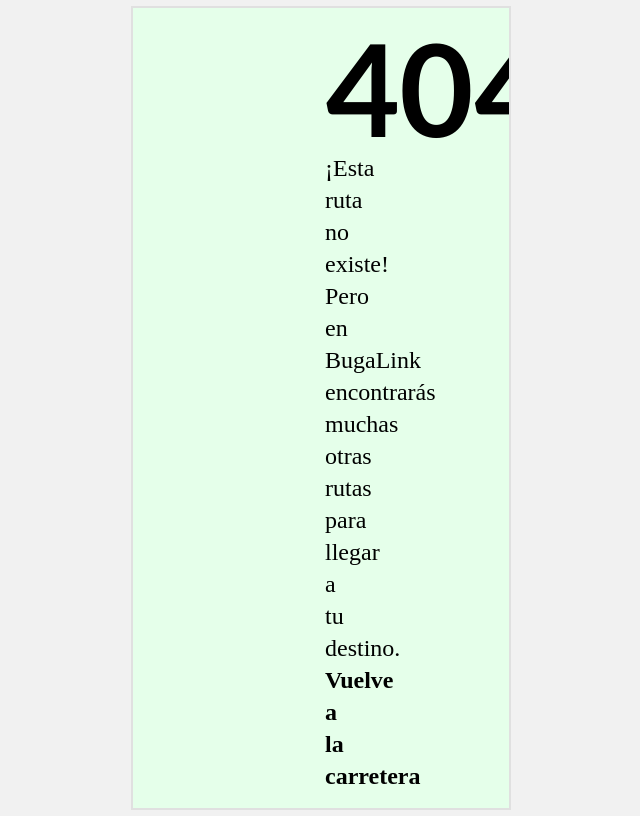
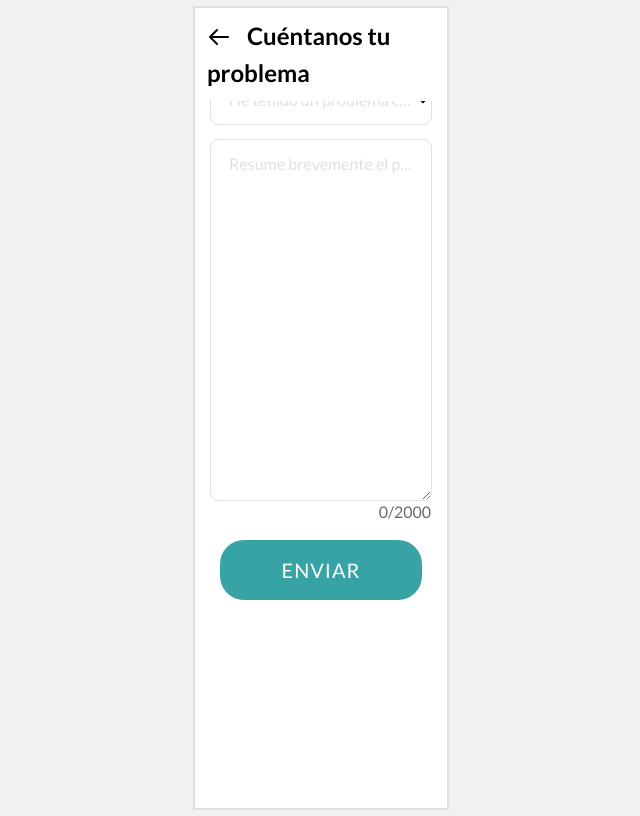
Before and after one commit to ISPP-Grupo5/BugaLink, a Next.js app in the folder bugalink-frontend/: page /users/qyahXxJc/rating/new/problem in a window 1280 px wide. Before the commit this address had no page. Shown: the whole page, without its empty margins (319-959 px from the left). Built offline with nearby package versions, Linux system fonts and the light colour scheme.

Commit message:
feat: report problem view

```diff
--- /dev/null
+++ b/bugalink-frontend/components/forms/SelectField/index.tsx
@@ -0,0 +1,54 @@
+type props = {
+  label: string;
+  id: string;
+  options: { value: string; label: string }[];
+  parentClassName?: string;
+  inputClassName?: string;
+  selectedOption?: string;
+  setSelectedOption?: (value: string) => void;
+};
+
+// Adapted from https://tailwind-elements.com/docs/standard/forms/select/
+export default function SelectField({
+  label,
+  id,
+  options,
+  parentClassName,
+  inputClassName,
+  selectedOption,
+  setSelectedOption,
+}: props) {
+  return (
+    <div
+      className={`flex relative ${parentClassName}`}
+      data-te-input-wrapper-init
+    >
+      <select
+        className={`peer block text-lg min-h-[auto] bg-transparent rounded-lg border-none outline outline-1 py-3 px-4 transition-all duration-200 ease-linear outline-light-gray focus:outline-turquoise motion-reduce:transition-none ${inputClassName}`}
+        onChange={(e) => setSelectedOption(e.target.value)}
+        value={selectedOption}
+        id={id}
+      >
+        <option value="" disabled hidden />
+        {options.map((option) => (
+          <option
+            key={option.value}
+            value={option.value}
+            className="checked:color-turquoise"
+          >
+            {option.label}
+          </option>
+        ))}
+      </select>
+      <label
+        onSelectCapture={(e) => e.preventDefault()}
+        htmlFor={id}
+        className={`pointer-events-none absolute top-0 left-3 mb-0 max-w-[90%] origin-[0_0] truncate pt-3 px-1.5 text-light-gray bg-transparent transition-all duration-200 ease-out peer-focus:-translate-y-5 peer-focus:scale-75 peer-focus:bg-white peer-focus:text-turquoise ${
+          selectedOption === '' ? '' : '-translate-y-5 scale-75 bg-white'
+        }  motion-reduce:transition-none`}
+      >
+        {label}
+      </label>
+    </div>
+  );
+}
--- /dev/null
+++ b/bugalink-frontend/components/forms/TextAreaField/index.tsx
@@ -0,0 +1,59 @@
+import { ChangeEvent, useState } from 'react';
+
+type props = {
+  fieldName: string;
+  content: string;
+  setContent: (value: string) => void;
+  parentClassName?: string;
+  inputClassName?: string;
+  maxLength?: number;
+};
+
+// Adapted from https://tailwind-elements.com/docs/standard/forms/textarea/
+export default function TextAreaField({
+  fieldName,
+  content,
+  setContent,
+  parentClassName,
+  inputClassName,
+  maxLength = 2000,
+}: props) {
+  const [counter, setCounter] = useState(0);
+
+  const onChangeTextarea = (e: ChangeEvent<HTMLTextAreaElement>) => {
+    setContent(e.target.value);
+    setCounter(e.target.value.length);
+  };
+
+  return (
+    <>
+      <div
+        className={`flex relative ${parentClassName}`}
+        data-te-input-wrapper-init
+      >
+        <textarea
+          className={`peer block text-lg min-h-[auto] bg-transparent rounded-lg border-none outline outline-1 py-3 px-4 transition-all duration-200 ease-linear outline-light-gray focus:outline-turquoise motion-reduce:transition-none ${inputClassName}`}
+          onChange={onChangeTextarea}
+          value={content}
+          id={fieldName}
+          rows={12}
+          maxLength={maxLength}
+        />
+        <label
+          onSelectCapture={(e) => e.preventDefault()} // Prevents context menu from opening when selecting text
+          htmlFor={fieldName}
+          className={`pointer-events-none absolute top-0 left-3 mb-0 max-w-[90%] origin-[0_0] truncate pt-3 px-1.5 text-light-gray bg-transparent transition-all duration-200 ease-out peer-focus:-translate-y-5 peer-focus:scale-75 peer-focus:bg-white peer-focus:text-turquoise ${
+            content === '' ? '' : '-translate-y-5 scale-75 bg-white'
+          }  motion-reduce:transition-none`}
+        >
+          {fieldName}
+        </label>
+      </div>
+      <div className="flex justify-end">
+        <p className="text-gray">
+          {counter}/{maxLength}
+        </p>
+      </div>
+    </>
+  );
+}
--- a/bugalink-frontend/components/forms/TextField/index.tsx
+++ b/bugalink-frontend/components/forms/TextField/index.tsx
@@ -1,14 +1,6 @@
 //type in  email, password...
 type props = {
-  type:
-    | 'text'
-    | 'email'
-    | 'password'
-    | 'number'
-    | 'date'
-    | 'tel'
-    | 'textarea'
-    | undefined;
+  type: 'text' | 'email' | 'password' | 'number' | 'date' | 'tel' | undefined;
   fieldName: string;
   content: string;
   setContent: (value: string) => void;
--- a/bugalink-frontend/pages/index.tsx
+++ b/bugalink-frontend/pages/index.tsx
@@ -106,6 +106,7 @@
           Crear rutina (conductor)
         </Link>
         <Link href="/recommendations">Recomendaciones</Link>
+        <Link href="/users/qyahXxJc/rating/new/problem">Reportar problema</Link>
       </div>
     </div>
   );
--- /dev/null
+++ b/bugalink-frontend/pages/users/[id]/rating/new/problem.tsx
@@ -0,0 +1,47 @@
+import { useState } from 'react';
+import { BackButtonText } from '../../../../../components/buttons/Back';
+import CTAButton from '../../../../../components/buttons/CTA';
+import SelectField from '../../../../../components/forms/SelectField';
+import TextAreaField from '../../../../../components/forms/TextAreaField';
+import AnimatedLayout from '../../../../../components/layouts/animated';
+
+export default function ReportProblem() {
+  const [selectedOption, setSelectedOption] = useState('');
+  const [problem, setProblem] = useState('');
+
+  const options = [
+    { value: 'C', label: 'El conductor' },
+    { value: 'P1', label: 'Pasajero 1' },
+    { value: 'P2', label: 'Pasajero 2' },
+    { value: 'P3', label: 'Pasajero 3' },
+  ];
+
+  return (
+    <AnimatedLayout className="flex flex-col justify-between">
+      <BackButtonText text="Cuéntanos tu problema" />
+      <div className="flex flex-col px-4 pb-4 pt-3 h-full overflow-y-scroll bg-white">
+        <div className="flex flex-col">
+          <SelectField
+            label="He tenido un problema con..."
+            id="people"
+            options={options}
+            selectedOption={selectedOption}
+            setSelectedOption={setSelectedOption}
+            inputClassName="w-full"
+          />
+        </div>
+        <div className="flex flex-col my-4">
+          <TextAreaField
+            fieldName="Resume brevemente el problema"
+            content={problem}
+            setContent={setProblem}
+            inputClassName="w-full"
+          />
+        </div>
+        <div className="flex flex-col items-center">
+          <CTAButton className="w-11/12" text="ENVIAR" />
+        </div>
+      </div>
+    </AnimatedLayout>
+  );
+}
```
